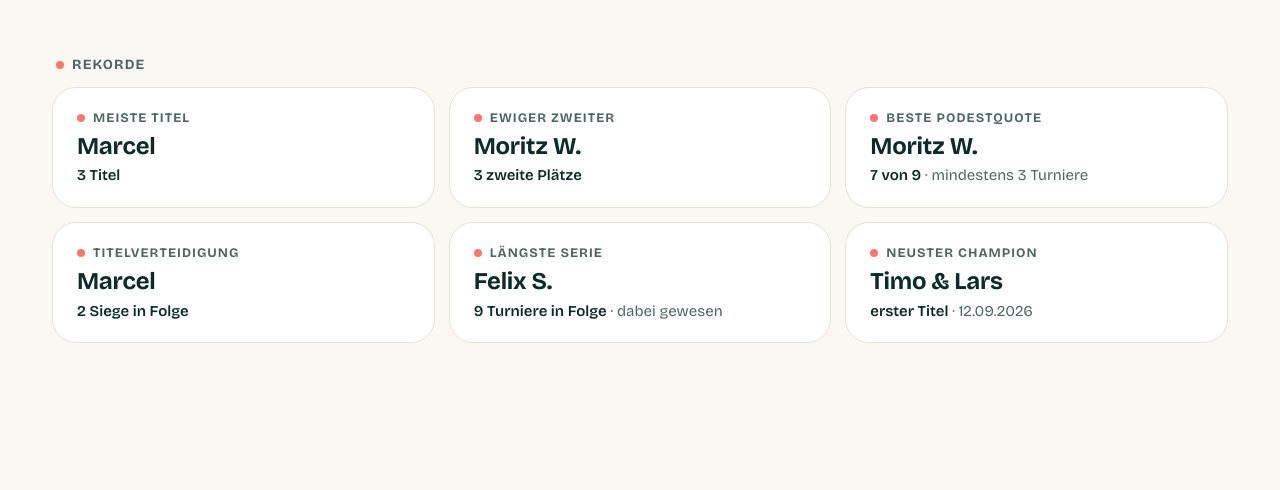
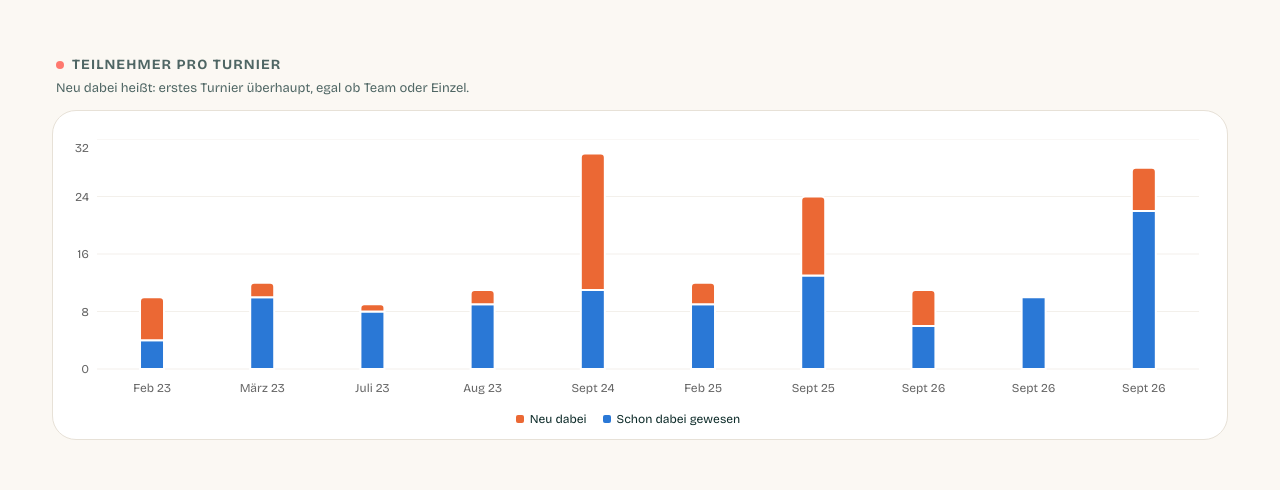
Before and after one commit to mowi12/bierpongregeln, a Next.js app: page /tournament-results/statistics in a window 1280 px wide. Shown: the part 448-938 px from the top of the page. Before the commit the page ends 871 px from the top, so only its background shows below. Built offline with nearby package versions, Linux system fonts and the light colour scheme; no server answers.

Commit message:
feat(stats): add the participants chart
Adds the validated categorical chart colors as tokens.

Co-Authored-By: Claude Opus 5.5 <noreply@anthropic.com>
(cherry picked from commit 725a477709059ac0223ba2c78f846da69af3978a)

```diff
--- a/src/app/globals.css
+++ b/src/app/globals.css
@@ -33,6 +33,13 @@
     --color-sand: var(--sand);
     --color-brand-teal: var(--brand-teal);
     --color-brand-teal-dark: var(--brand-teal-dark);
+
+    /* Categorical chart series, validated for color vision deficiencies in a fixed order */
+    --color-chart-1: var(--chart-1);
+    --color-chart-2: var(--chart-2);
+    --color-chart-3: var(--chart-3);
+    --color-chart-4: var(--chart-4);
+    --color-chart-5: var(--chart-5);
 
     --radius-sm: calc(var(--radius) - 4px);
     --radius-md: calc(var(--radius) - 2px);
@@ -153,6 +160,12 @@
     --brand-teal: #00b3aa;
     --brand-teal-dark: #018273;
 
+    --chart-1: #2a78d6;
+    --chart-2: #eb6834;
+    --chart-3: #1baf7a;
+    --chart-4: #eda100;
+    --chart-5: #e87ba4;
+
     --shadow-float-value: 0 8px 24px rgb(13 43 41 / 0.08);
 }
 
@@ -191,6 +204,12 @@
     --coral-soft: #4a2a28;
     --coral-ink: #ff9d94;
     --sand: #2a3f3c;
+
+    --chart-1: #3987e5;
+    --chart-2: #d95926;
+    --chart-3: #199e70;
+    --chart-4: #c98500;
+    --chart-5: #d55181;
 
     --shadow-float-value: 0 8px 24px rgb(0 0 0 / 0.35);
 }
--- a/src/app/tournament-results/statistics/page.tsx
+++ b/src/app/tournament-results/statistics/page.tsx
@@ -3,10 +3,11 @@ import type { Metadata } from "next";
 import Link from "next/link";
 import { PageHeader } from "@/components/composites/page-header";
 import { SectionLabel } from "@/components/composites/section-label";
+import { ParticipationChart } from "@/components/composites/tournament-stats/participation-chart";
 import { RecordCards } from "@/components/composites/tournament-stats/record-cards";
 import { StatTiles } from "@/components/composites/tournament-stats/stat-tiles";
 import { Tabs, TabsContent, TabsList, TabsTrigger } from "@/components/ui/tabs";
-import { getOverview, getRecords } from "@/lib/tournament-stats";
+import { getOverview, getParticipation, getRecords } from "@/lib/tournament-stats";
 import { QUALIFIED_MIN_PARTICIPATIONS, type TournamentType } from "@/lib/tournament-utils";
 
 export const metadata: Metadata = {
@@ -18,6 +19,15 @@ function StatsPanel({ value }: { value: TournamentType }) {
     return (
         <TabsContent value={value} className="flex flex-col gap-10 lg:gap-14">
             <StatTiles overview={getOverview(value)} />
+            <section className="flex flex-col gap-3">
+                <div className="ml-1">
+                    <SectionLabel>Teilnehmer pro Turnier</SectionLabel>
+                    <p className="text-muted-foreground mt-1 text-[0.8125rem]">
+                        Neu dabei heißt: erstes Turnier überhaupt, egal ob Team oder Einzel.
+                    </p>
+                </div>
+                <ParticipationChart data={getParticipation(value)} />
+            </section>
             <section className="flex flex-col gap-3">
                 <SectionLabel className="ml-1">Rekorde</SectionLabel>
                 <RecordCards records={getRecords(value, QUALIFIED_MIN_PARTICIPATIONS)} />
--- /dev/null
+++ b/src/components/composites/tournament-stats/participation-chart.tsx
@@ -0,0 +1,72 @@
+"use client";
+
+import { Bar, BarChart, CartesianGrid, XAxis, YAxis } from "recharts";
+import {
+    type ChartConfig,
+    ChartContainer,
+    ChartLegend,
+    ChartLegendContent,
+    ChartTooltip,
+    ChartTooltipContent,
+} from "@/components/ui/chart";
+import type { ParticipationPoint } from "@/lib/tournament-stats";
+
+const config = {
+    returning: { label: "Schon dabei gewesen", color: "var(--chart-1)" },
+    newcomers: { label: "Neu dabei", color: "var(--chart-2)" },
+} satisfies ChartConfig;
+
+/**
+ * Stacked columns of the participants per tournament, split into returning players and newcomers.
+ */
+export function ParticipationChart({ data }: { data: ParticipationPoint[] }) {
+    const dateById = new Map(data.map((point) => [point.id, point.date]));
+    const labelById = new Map(data.map((point) => [point.id, point.label]));
+
+    return (
+        <div className="bg-card rounded-xl border px-2 pt-5 pb-3 lg:rounded-3xl lg:px-5 lg:pt-7">
+            <ChartContainer config={config} className="aspect-auto h-64 w-full lg:h-72">
+                <BarChart data={data} accessibilityLayer margin={{ left: -16, right: 8 }}>
+                    <CartesianGrid vertical={false} />
+                    <XAxis
+                        dataKey="id"
+                        tickLine={false}
+                        axisLine={false}
+                        tickMargin={8}
+                        minTickGap={8}
+                        tickFormatter={(id: string) => labelById.get(id) ?? ""}
+                    />
+                    <YAxis tickLine={false} axisLine={false} allowDecimals={false} width={40} />
+                    <ChartTooltip
+                        cursor={false}
+                        content={
+                            <ChartTooltipContent
+                                labelFormatter={(_, payload) =>
+                                    dateById.get(payload?.[0]?.payload?.id) ?? ""
+                                }
+                            />
+                        }
+                    />
+                    <ChartLegend content={<ChartLegendContent />} />
+                    <Bar
+                        dataKey="returning"
+                        stackId="participants"
+                        fill="var(--color-returning)"
+                        maxBarSize={24}
+                        stroke="var(--card)"
+                        strokeWidth={2}
+                    />
+                    <Bar
+                        dataKey="newcomers"
+                        stackId="participants"
+                        fill="var(--color-newcomers)"
+                        maxBarSize={24}
+                        radius={[4, 4, 0, 0]}
+                        stroke="var(--card)"
+                        strokeWidth={2}
+                    />
+                </BarChart>
+            </ChartContainer>
+        </div>
+    );
+}
```
